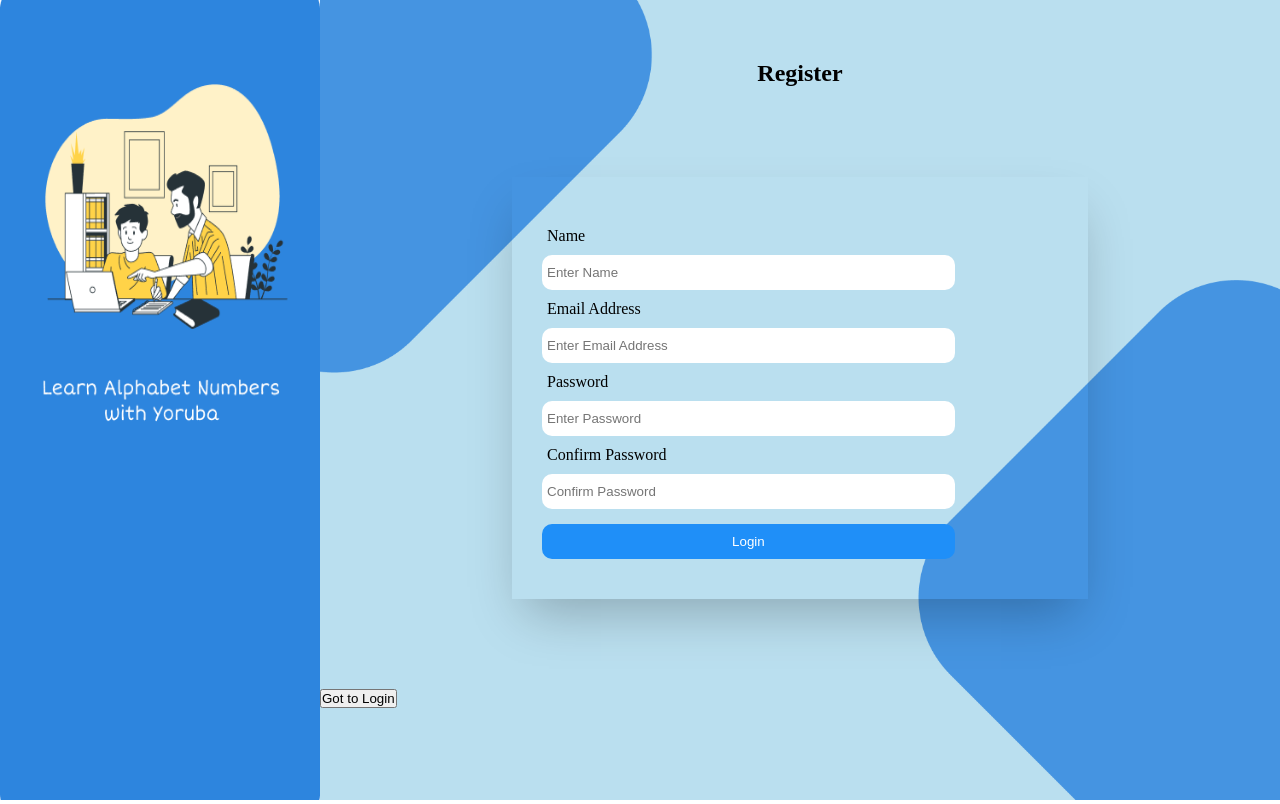
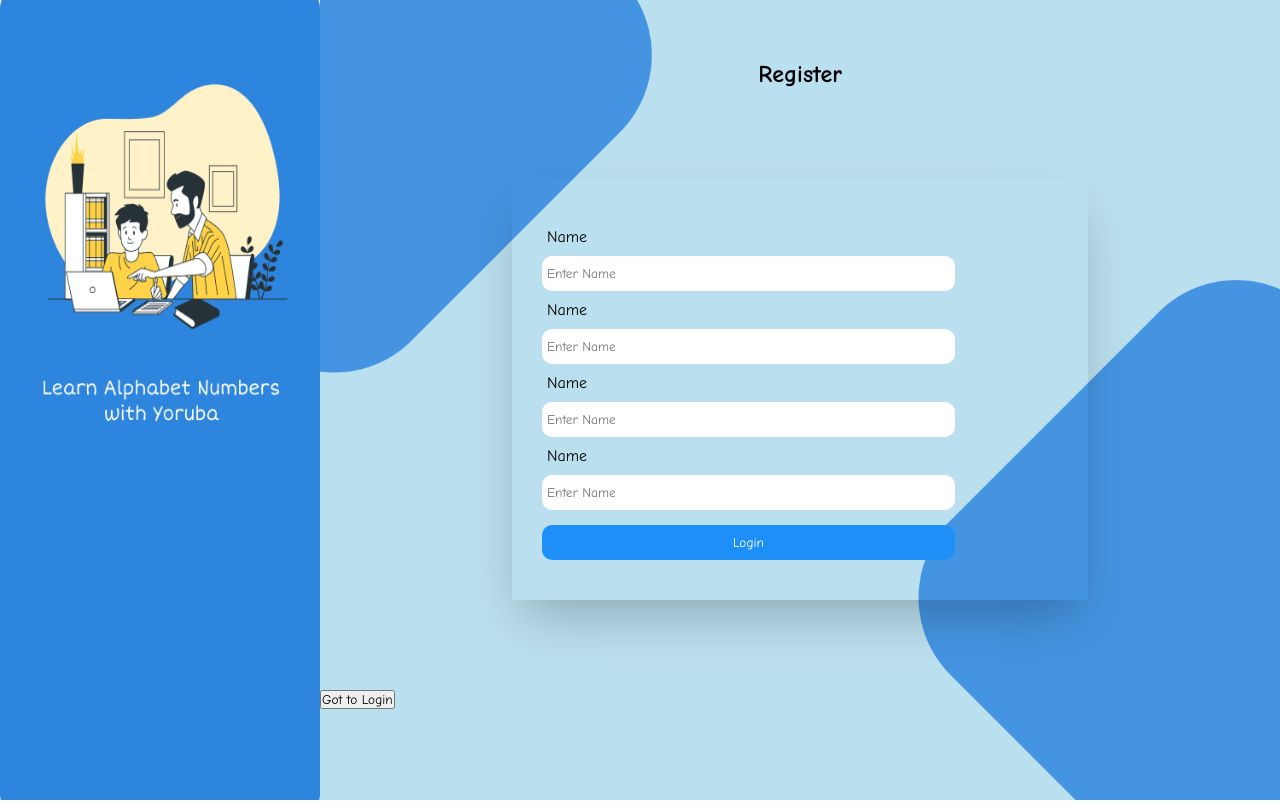
Before and after one commit to MrChukwudi/rough-works, a plain HTML site: page form-api-task/registration.html in a window 1280 px wide. Drawn offline with Linux system fonts and the light colour scheme.

Commit message:
Edited the form to be Javascript friendly with error div, and field-block div

```diff
--- a/form-api-task/registration.html
+++ b/form-api-task/registration.html
@@ -15,34 +15,26 @@
       <section class="form-section">
         <h1 class="head-text">Register</h1>
         <form action="" class="form-content" method="post">
-          <label for="name">Name</label>
-          <input type="text" id="name" placeholder="Enter Name" />
-          <label for="Email Address">Email Address</label>
-          <input
-            type="email"
-            id="email-input"
-            name="email"
-            placeholder="Enter Email Address"
-            required
-          />
-          <label for="password">Password</label>
-          <input
-            type="password"
-            id="password-input"
-            name="password"
-            type="password"
-            placeholder="Enter Password"
-            required
-          />
-          <label for="password">Confirm Password</label>
-          <input
-            type="password"
-            id="password-input"
-            name="password"
-            type="password"
-            placeholder="Confirm Password"
-            required
-          />
+          <div class="field-block">
+            <label for="name">Name</label>
+            <input type="text" id="name" placeholder="Enter Name" />
+            <div class="error"></div>
+          </div>
+          <div class="field-block">
+            <label for="name">Name</label>
+            <input type="text" id="name" placeholder="Enter Name" />
+            <div class="error"></div>
+          </div>
+          <div class="field-block">
+            <label for="name">Name</label>
+            <input type="text" id="name" placeholder="Enter Name" />
+            <div class="error"></div>
+          </div>
+          <div class="field-block">
+            <label for="name">Name</label>
+            <input type="text" id="name" placeholder="Enter Name" />
+            <div class="error"></div>
+          </div>
           <button type="submit" value="Login" id="btnn">Login</button>
         </form>
         <p class="link">
@@ -52,5 +44,10 @@
         </p>
       </section>
     </div>
+    <script src="app.js"></script>
   </body>
 </html>
+
+<form action="">
+
+</form>
--- a/form-api-task/style.css
+++ b/form-api-task/style.css
@@ -1,7 +1,10 @@
+@import url("https://fonts.googleapis.com/css2?family=Bebas+Neue&family=Comic+Neue:wght@300;400;700&family=DM+Sans:wght@400;500;700&family=Inter:wght@400;600;700&family=Lato:wght@300;900&family=Montserrat:ital,wght@0,100;0,400;0,500;0,600;0,700;1,400;1,600&family=Poppins:ital,wght@0,300;0,500;0,600;0,700;0,800;1,300&family=Raleway:wght@800&display=swap");
+
 * {
   margin: 0;
   padding: 0;
   box-sizing: border-box;
+  font-family: comic neue ;
 }
 .main {
   display: grid;
```
Also changed, not shown: form-api-task/index.html (+10 -4 lines), form-api-task/app.js (added).
